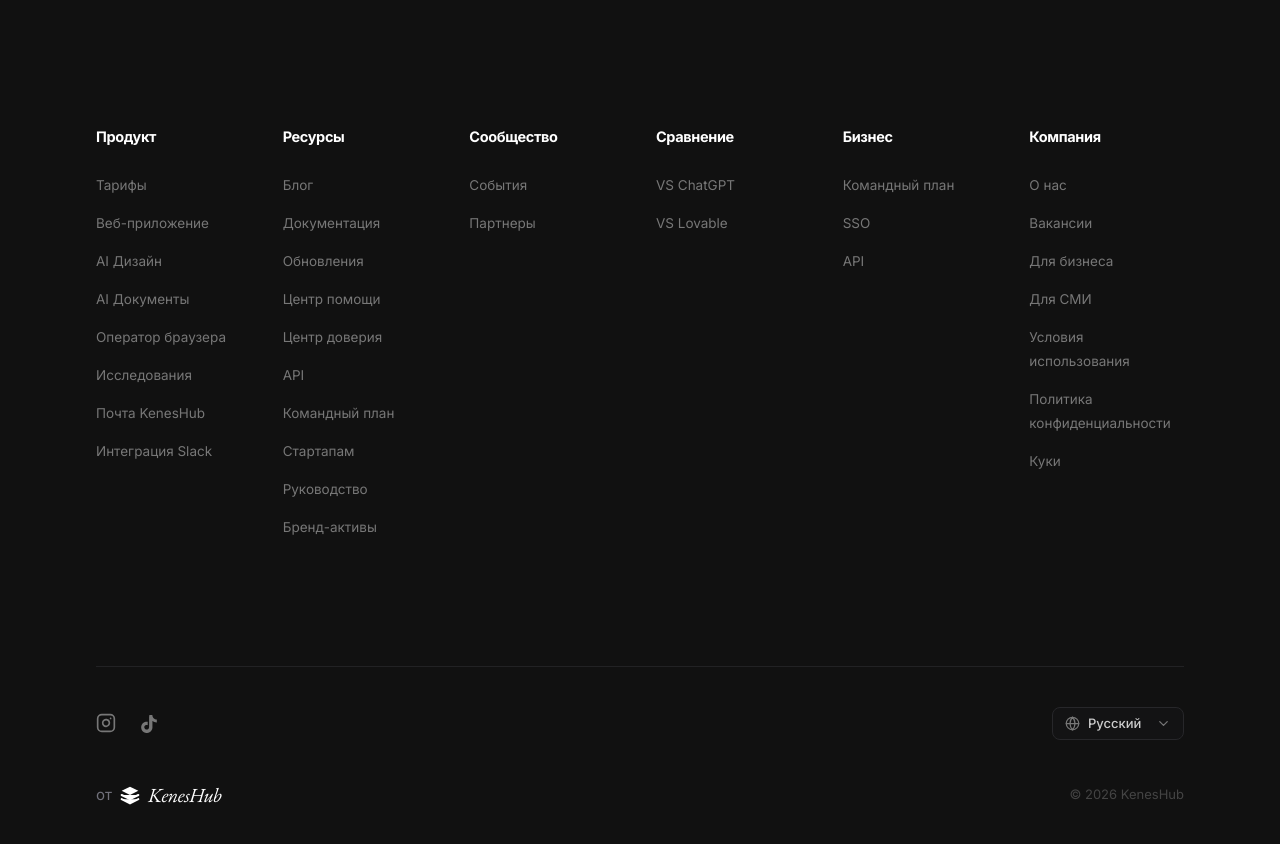
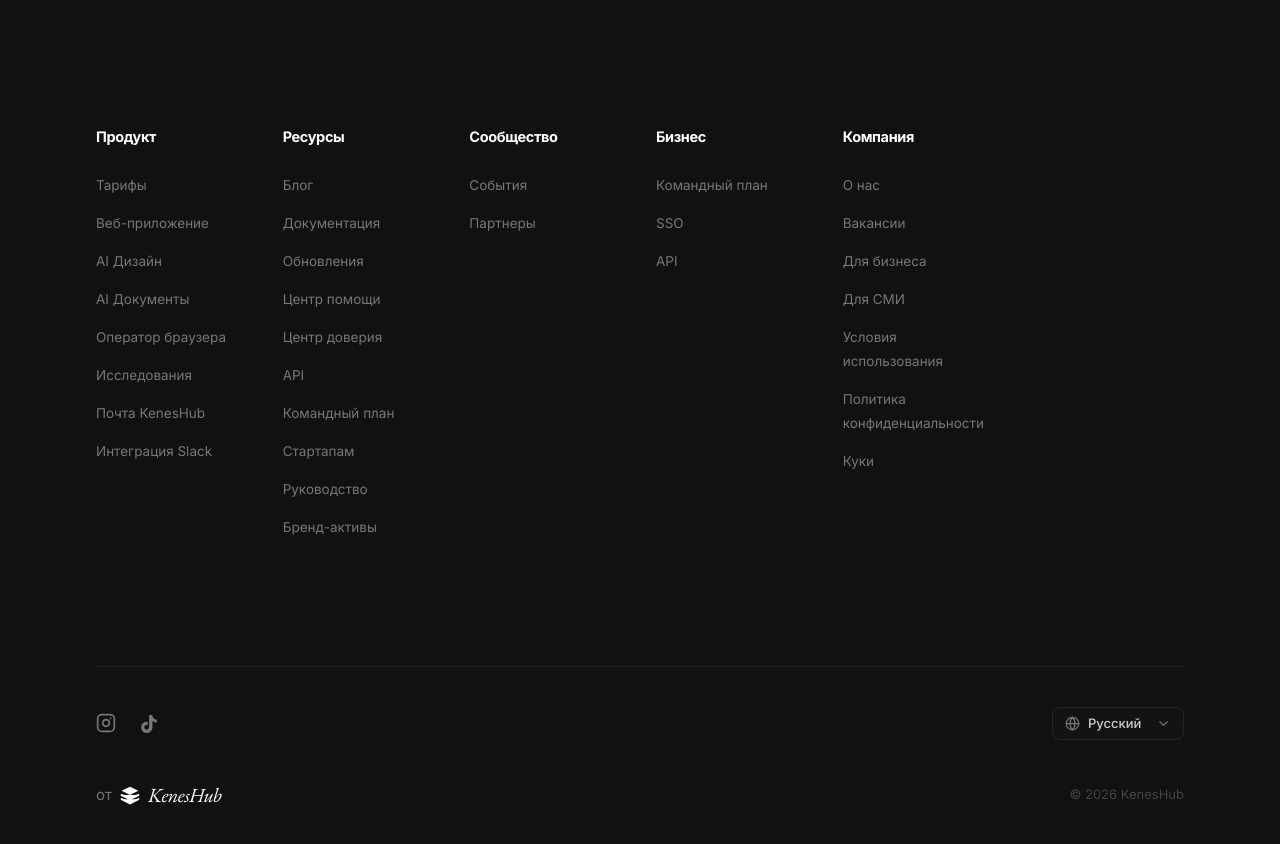
Before and after one commit to ultrasoundcode/keneshub-3.0, a Next.js app: page / in a window 1280 px wide. Shown: the part 2940-3784 px from the top of the page. Built offline with nearby package versions, Linux system fonts and the light colour scheme.

Commit message:
fix(ui): remove Comparison section from footer

```diff
--- a/components/layout/Footer.tsx
+++ b/components/layout/Footer.tsx
@@ -21,10 +21,6 @@
     {
       title: 'Сообщество',
       links: ['События', 'Партнеры']
-    },
-    {
-      title: 'Сравнение',
-      links: ['VS ChatGPT', 'VS Lovable']
     },
     {
       title: 'Бизнес',
```
